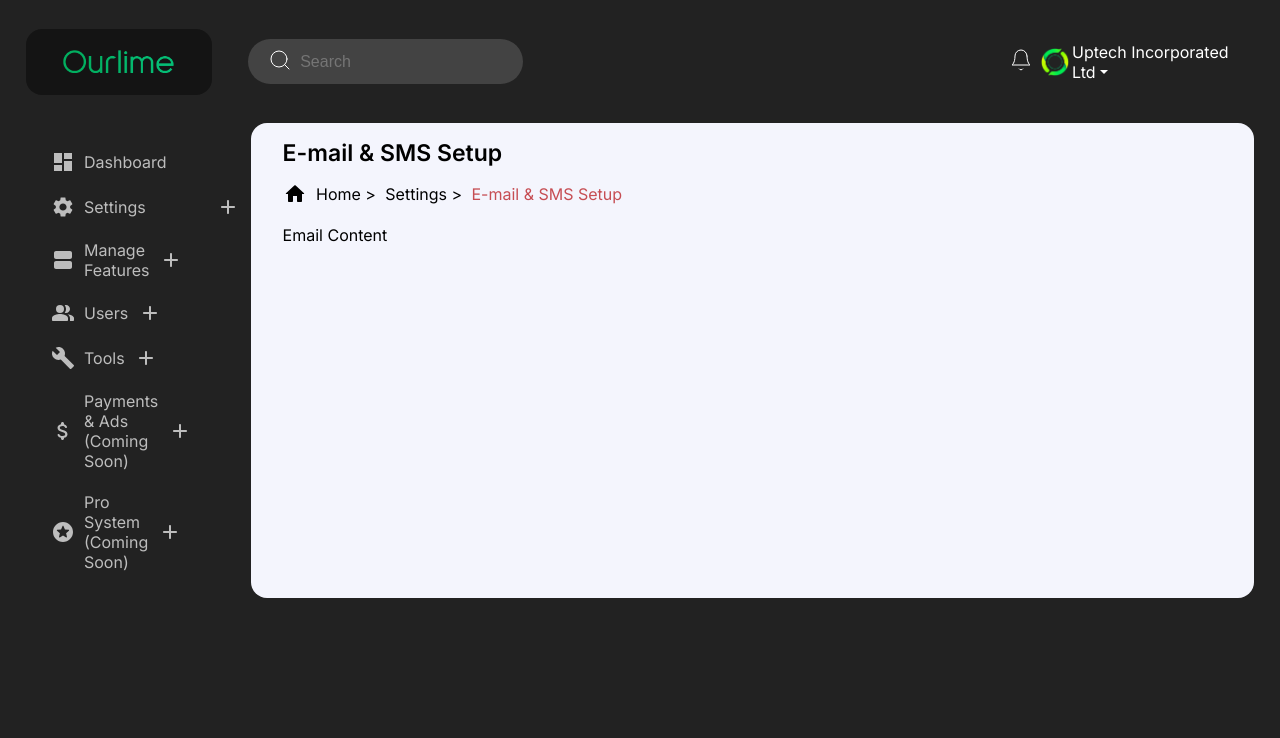
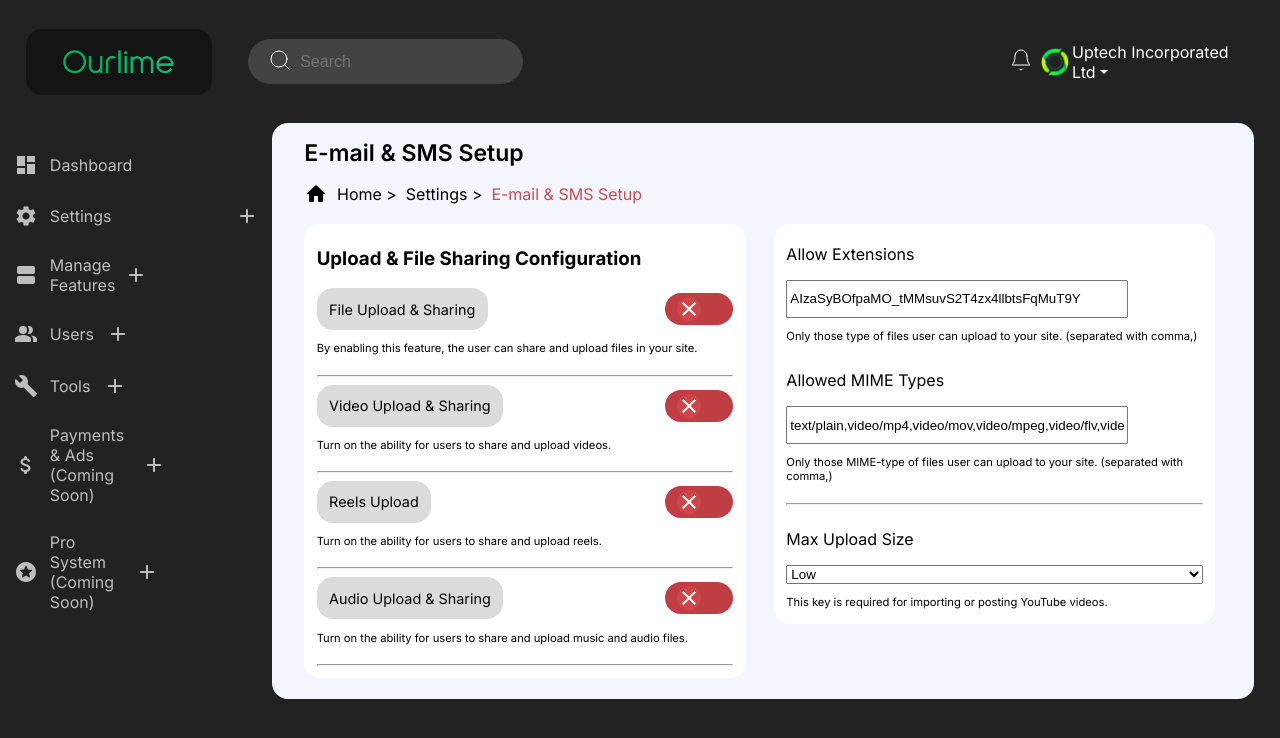
Before and after one commit to uptechinc/Ourlime_Website, a Next.js app: page /admin/settings/email in a window 1280 px wide. Shown: the top 738 px of the page. Built offline with nearby package versions, Linux system fonts and the light colour scheme.

Commit message:
Chat & Video, Social Login, AI Settings Layout

```diff
--- a/app/admin/settings/ai/page.tsx
+++ b/app/admin/settings/ai/page.tsx
@@ -1,9 +1,9 @@
-import Chat from "@/components/admin/settings/Chat"
+import AI from "@/components/admin/settings/AI"
 import AdminLayout from "@/components/comm/AdminLayout"
 export default function AdminPage() {
   return (
       <AdminLayout>
-        <Chat />
+        <AI />
       </AdminLayout>
   )
 }
--- a/components/admin/Navbar.tsx
+++ b/components/admin/Navbar.tsx
@@ -43,15 +43,18 @@ export default function Navbar() {
         <ul>
             <li className='dashboard-item'><DashboardIcon /><Link href="/admin">Dashboard</Link></li>
 
-            <li onClick={()=> toggleDropDown('settings')}>
-                <SettingsIcon />Settings <AddRoundedIcon className="plus-icon" />
+            <li className="nav-dropdown" onClick={()=> toggleDropDown('settings')}>
+                <SettingsIcon />
+                    <div className="right">
+                    Settings <AddRoundedIcon className="plus-icon" />
+                    </div>
 
             </li>
             <ul className={`dropdown-content ${isSettingsOpen ? 'show' : 'hide'}`}>
                     <li><Link href="/admin/settings/general">General Configuration</Link></li>
                     <li><Link href="/admin/settings/website-information">Website Information</Link></li>
                     <li><Link href="/admin/settings/file">File Upload Configuration</Link></li>
-                    <li><Link href="/admin/settings/email">E-Mail & SMS Setup</Link></li>
+                    <li><Link href="">E-Mail & SMS Setup (Coming Soon) </Link></li>
                     <li><Link href="/admin/settings/chat">Chat & Video/Audio</Link></li>
                     <li><Link href="/admin/settings/social-login">Social Login Settings</Link></li>
                     <li><Link href="/admin/settings/ai">AI Settings</Link></li>
@@ -63,8 +66,11 @@ export default function Navbar() {
                     </div> */}
             </ul>
 
-            <li onClick={()=> toggleDropDown('features')}>
-                <ViewAgendaRoundedIcon />Manage Features <AddRoundedIcon className="plus-icon" />
+            <li className="nav-dropdown" onClick={()=> toggleDropDown('features')}>
+                <ViewAgendaRoundedIcon />
+                <div className="right">
+                    Manage Features <AddRoundedIcon className="plus-icon" />
+                </div>
                 <div className="dropdown-content">
 
                 </div>
@@ -80,7 +86,7 @@ export default function Navbar() {
 
             </ul>
 
-            <li onClick={()=> toggleDropDown('users')}>
+            <li className="nav-dropdown" onClick={()=> toggleDropDown('users')}>
                 <PeopleAltRoundedIcon />Users <AddRoundedIcon className="plus-icon" />
                 <div className="dropdown-content">
 
@@ -94,7 +100,7 @@ export default function Navbar() {
                     <li><Link href="/admin/users/online">Online Users</Link></li>
             </ul>
 
-            <li onClick={()=> toggleDropDown('tools')}>
+            <li className="nav-dropdown" onClick={()=> toggleDropDown('tools')}>
                 <BuildIcon />Tools <AddRoundedIcon className="plus-icon" />
                 <div className="dropdown-content">
 
@@ -108,7 +114,7 @@ export default function Navbar() {
                     <li><Link href="/admin/tools/">Online Users</Link></li>
             </ul>
 
-            <li className='coming-soon'>
+            <li className='nav-dropdown coming-soon'>
                 <AttachMoneyRoundedIcon />Payments & Ads (Coming Soon) <AddRoundedIcon className="plus-icon" />
                 <div className="dropdown-content">
 
@@ -130,7 +136,7 @@ export default function Navbar() {
                     </div>
             </ul>
 
-            <li className='coming-soon'>
+            <li className='nav-dropdown coming-soon'>
                 <StarsRoundedIcon />Pro System (Coming Soon) <AddRoundedIcon className="plus-icon" />
                 <div className="dropdown-content">
 
--- a/components/admin/settings/EmailAndSms.tsx
+++ b/components/admin/settings/EmailAndSms.tsx
@@ -1,8 +1,87 @@
 
 export default function EmailAndSms() {
     return (
-      <div>
-       Email Content
+      <div className="email-settings main-layout">
+      <div className="left">
+        <div className="other-config button-layout">
+          <h3>Upload & File Sharing Configuration</h3>
+
+          <div className="wrapper">
+            <div className="top">
+              <span>File Upload & Sharing</span>
+              <SwitchButton />
+            </div>
+            <p className="bottom">By enabling this feature, the user can share and upload files in your site.</p>
+          </div>
+
+          <hr />
+
+          <div className="wrapper">
+            <div className="top">
+              <span>Video Upload & Sharing</span>
+              <SwitchButton />
+            </div>
+            <p className="bottom">Turn on the ability for users to share and upload videos.</p>
+          </div>
+
+          <hr />
+
+          <div className="wrapper">
+            <div className="top">
+              <span>Reels Upload</span>
+              <SwitchButton />
+            </div>
+            <p className="bottom">Turn on the ability for users to share and upload reels.</p>
+          </div>
+
+          <hr />
+
+          <div className="wrapper">
+            <div className="top">
+              <span>Audio Upload & Sharing </span>
+              <SwitchButton />
+            </div>
+            <p className="bottom">Turn on the ability for users to share and upload music and audio files.</p>
+          </div>
+
+          <hr />
+
+        </div>
+
       </div>
+
+      <div className="right">
+        <div className="general-config button-layout">
+
+          <div className="wrapper input-data">
+              <p className='sub-heading'>Allow Extensions</p>
+              <input type="text" value="AIzaSyBOfpaMO_tMMsuvS2T4zx4llbtsFqMuT9Y"/>
+              <p className="bottom">Only those type of files user can upload to your site. (separated with comma,)</p>
+          </div>
+
+          <div className="wrapper input-data">
+              <p className='sub-heading'>Allowed MIME Types</p>
+              <input type="text" value="text/plain,video/mp4,video/mov,video/mpeg,video/flv,video/avi,video/webm,audio/wav,audio/mpeg,video/quicktime,audio/mp3,image/png,image/jpeg,image/gif,application/pdf,application/msword,application/zip,application/x-rar-compressed,text/pdf,application/x-pointplus,text/css"/>
+              <p className="bottom">Only those MIME-type of files user can upload to your site. (separated with comma,)</p>
+          </div>
+
+          <hr />
+
+          <div className="wrapper input-data">
+              <p className='sub-heading'>Max Upload Size</p>
+              <select>
+                <option>Low</option>
+                <option>Medium</option>
+                <option>High</option>
+              </select>
+              <p className="bottom">This key is required for importing or posting YouTube videos.</p>
+          </div>
+
+        </div>
+
+      </div>
+    </div>
     )
   }
+
+  import SwitchButton from "../SwitchButton";
--- a/styles/components/admin/styles.css
+++ b/styles/components/admin/styles.css
@@ -100,7 +100,10 @@ header .right .profile-container p::after {
 }
 
 nav {
-  width: 20%;
+  width: auto;
+}
+nav ul {
+  padding: 0;
 }
 nav ul li {
   display: flex;
@@ -112,9 +115,16 @@ nav ul li {
   gap: 5%;
   position: relative;
   cursor: pointer;
+  z-index: 1;
 }
-nav ul li .plus-icon {
-  margin-left: auto;
+nav ul li .right {
+  display: flex;
+  justify-content: space-between;
+  align-items: center;
+  width: 100%;
+}
+nav ul li .right .plus-icon {
+  justify-self: flex-end;
 }
 nav ul .dropdown-content {
   padding: 0;
@@ -145,7 +155,7 @@ main .layout, main .dashboard {
   border-radius: 1rem;
   background-color: #f4f5fd;
   padding-left: 2rem;
-  padding-right: 2rem;
+  padding-right: 4rem;
 }
 main .layout h1, main .dashboard h1 {
   font-weight: 600;
--- a/styles/components/admin/styles.scss
+++ b/styles/components/admin/styles.scss
@@ -101,9 +101,9 @@ header{
 }
 
 nav{
-    width: 20%;
+    width: auto;
     ul{
-
+        padding: 0;
         li {
             display: flex;
             flex-direction: row;
@@ -114,12 +114,21 @@ nav{
             gap: 5%;
             position: relative;
             cursor: pointer;
-            .plus-icon {
-              margin-left: auto;
+            z-index: 1;
+
+            .right{
+                display: flex;
+                justify-content: space-between;
+                align-items: center;
+                width: 100%;
+                .plus-icon {
+                    justify-self: flex-end;
+                  }
             }
 
 
         }
+
 
 
         .dropdown-content {
@@ -158,7 +167,7 @@ main{
         border-radius: 1rem;
         background-color: #f4f5fd;
         padding-left: 2rem;
-        padding-right: 2rem;
+        padding-right: 4rem;
 
         h1{
             font-weight: 600;
```
Also changed, not shown: components/admin/settings/AI.tsx (+47 -2 lines), components/admin/settings/Chat.tsx (+34 -2 lines), components/admin/settings/SocialLogin.tsx (+67 -2 lines), 1 other file (tests, documents, lock files or other folders).
